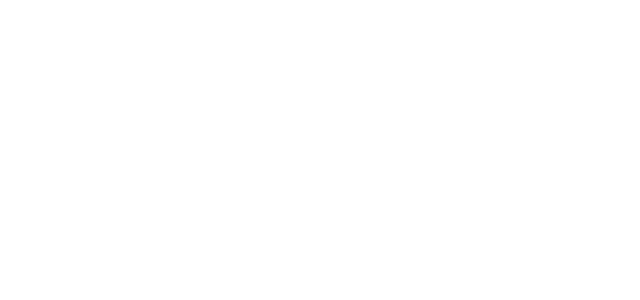
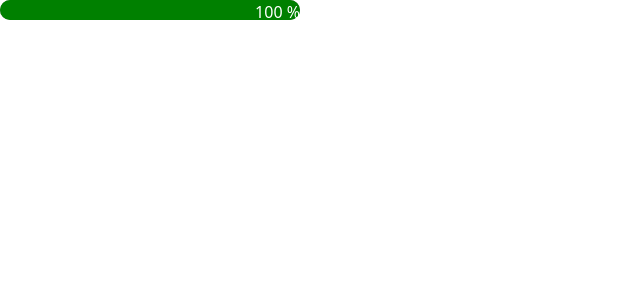
Before and after one commit to Manas0410/React-, a React (Vite) app: page /progressbar in a window 1280 px wide. Before the commit this address had no page. Shown: the top 300 px of the page, without its empty margins (0-640 px from the left). Built offline with nearby package versions, Linux system fonts and the light colour scheme.

Commit message:
progress bar , fuzzy seacrh

```diff
--- a/src/App.tsx
+++ b/src/App.tsx
@@ -10,6 +10,8 @@
 import MemoryGame from "./MemoryGame/MemoryGame";
 import Logo from "./Logo/logo";
 import AbortControllerCancelAPI from "./AbortControllerCancelAPI/AbortControllerCancelAPI";
+import TitleAndFuzzySearch from "./TitleAndFuzzySearch/TitleAndFuzzySearch";
+import ProgressBar from "./ProgressBar/ProgressBar";
 
 const App = () => {
   return (
@@ -30,6 +32,8 @@
         <Route path="/MemoryGame" element={<MemoryGame />} />
         <Route path="/logo" element={<Logo />} />
         <Route path="/abortcontroller" element={<AbortControllerCancelAPI />} />
+        <Route path="/TitleAndFuzzySearch" element={<TitleAndFuzzySearch />} />
+        <Route path="/progressbar" element={<ProgressBar />} />
       </Routes>
     </Router>
   );
--- /dev/null
+++ b/src/ProgressBar/ProgressBar.tsx
@@ -0,0 +1,50 @@
+import { useEffect, useState } from "react";
+import "./progress.css";
+
+const ColorConfig = {
+  0: "red",
+  1: "red",
+  2: "red",
+  3: "red",
+  4: "orange",
+  5: "orange",
+  6: "orange",
+  7: "orange",
+  8: "green",
+  9: "green",
+  10: "green",
+};
+
+const ProgressBar = () => {
+  const [progerss, setProgress] = useState<number>(0);
+
+  useEffect(() => {
+    const timer = setInterval(() => {
+      setProgress((p) => {
+        if (p == 10) {
+          clearInterval(timer);
+          return p;
+        }
+        return p + 1;
+      });
+    }, 200);
+
+    return () => clearInterval(timer);
+  }, []);
+
+  return (
+    <div className="progress-cnt">
+      <div
+        className="filler"
+        style={{
+          width: `${progerss * 10}%`,
+          backgroundColor: `${ColorConfig[progerss]}`,
+        }}
+      >
+        {`${progerss * 10} %`}
+      </div>
+    </div>
+  );
+};
+
+export default ProgressBar;
--- /dev/null
+++ b/src/ProgressBar/progress.css
@@ -0,0 +1,16 @@
+.progress-cnt {
+  height: 20px;
+  width: 300px;
+  position: relative;
+  background-color: gray;
+  border-radius: 10px;
+  /* padding: 4px; */
+}
+.filler {
+  position: absolute;
+  height: 100%;
+  transition: all 0.5s ease-in-out;
+  color: white;
+  text-align: right;
+  border-radius: 10px;
+}
--- /dev/null
+++ b/src/TitleAndFuzzySearch/TitleAndFuzzySearch.tsx
@@ -0,0 +1,70 @@
+import { useState, useEffect } from "react";
+import axios from "axios";
+
+// Define the product type
+type Product = {
+  id: string;
+  title: string;
+  // add more fields if needed (e.g., description, price, etc.)
+};
+
+const url =
+  "https://mindler-dashboard.s3.us-east-2.amazonaws.com/products.json";
+
+export default function TitleAndFuzzySearch() {
+  const [data, setData] = useState<Product[]>([]);
+  const [allData, setAllData] = useState<Product[]>([]);
+  const [loading, setLoading] = useState<boolean>(false);
+  const [SearchString, setSearchString] = useState<string>("");
+
+  const fetchData = async () => {
+    try {
+      setLoading(true);
+      const res = await axios.get(url);
+      const rawData = res.data.products;
+
+      const transformedDataArray: Product[] = [];
+
+      for (let key in rawData) {
+        transformedDataArray.push({ ...rawData[key], id: key });
+      }
+
+      setData(transformedDataArray);
+      setAllData(transformedDataArray);
+    } catch (err) {
+      console.error("Fetch error:", err);
+    } finally {
+      setLoading(false);
+    }
+  };
+
+  useEffect(() => {
+    fetchData();
+  }, []);
+
+  // Search logic
+  useEffect(() => {
+    const filtered = allData.filter((item) =>
+      item.title.toLowerCase().includes(SearchString.toLowerCase())
+    );
+    setData(filtered);
+  }, [SearchString, allData]);
+
+  return (
+    <div>
+      <input
+        type="text"
+        value={SearchString}
+        onChange={(e) => setSearchString(e.target.value)}
+        placeholder="Search by title"
+      />
+      {loading ? (
+        <p>Loading...</p>
+      ) : data.length > 0 ? (
+        data.map((item) => <p key={item.id}>{item.title}</p>)
+      ) : (
+        <p>No results found</p>
+      )}
+    </div>
+  );
+}
```
